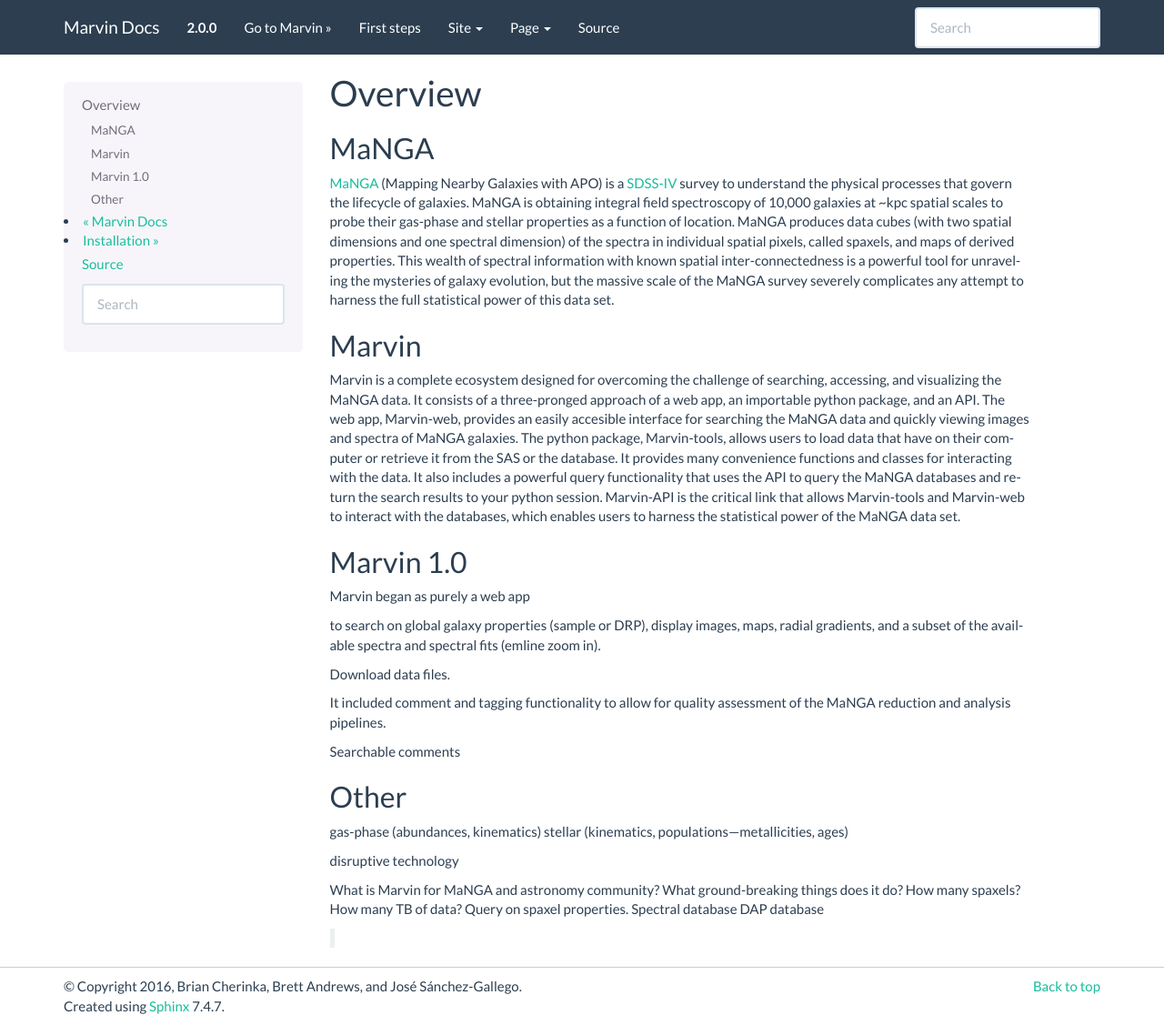
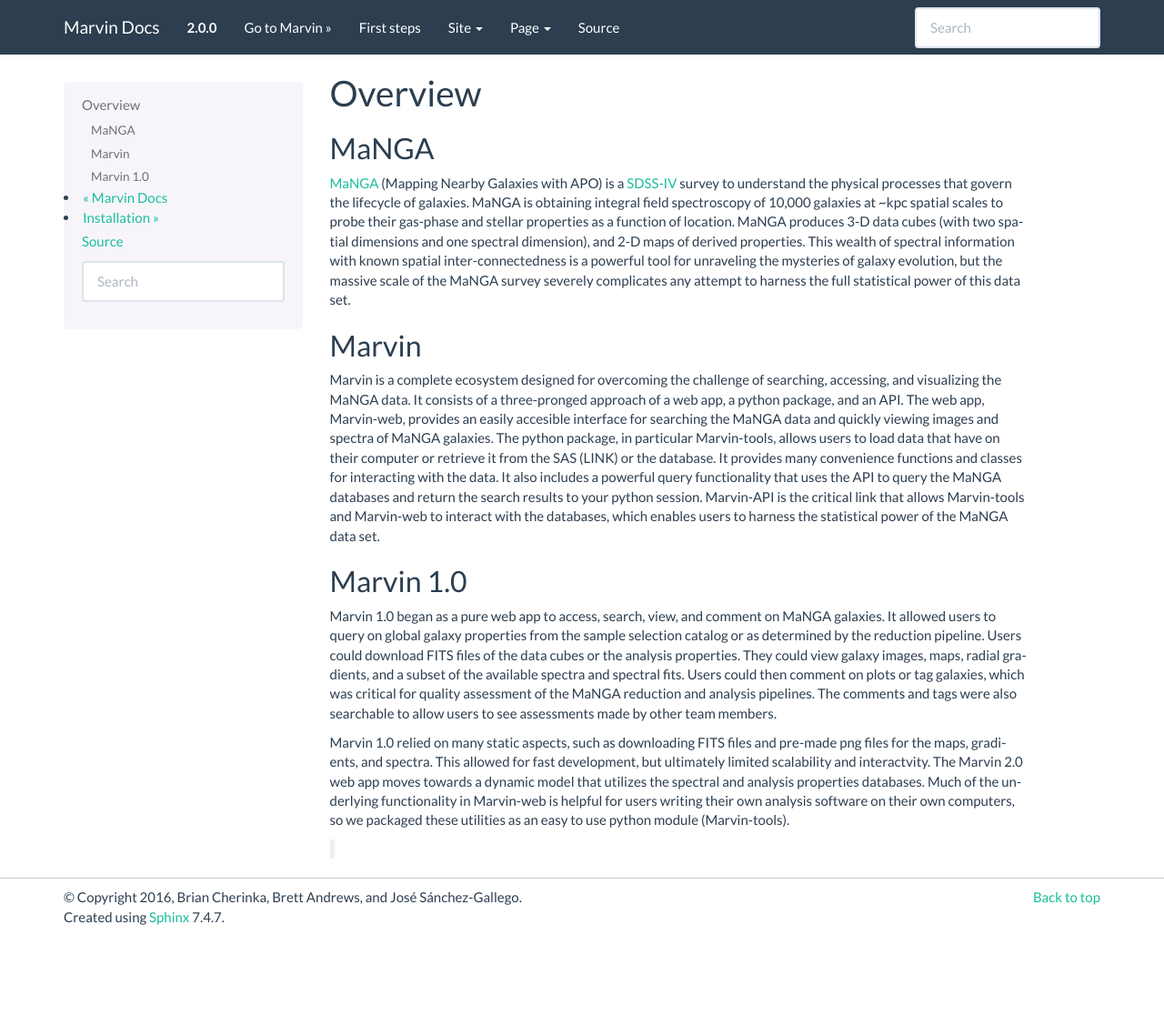
Before and after one commit to sdss/marvin, a Sphinx documentation site: the page built from docs/sphinx/overview.rst, in a window 1280 px wide and 1127 px high. Shown: the whole window at 91% size. Built offline with Sphinx 7.4.7, drawn with Linux system fonts in a browser that asks for light colours; pages that are not in the unit, such as notebooks, are missing from menus.

Commit message:
finish overview page

```diff
--- a/docs/sphinx/overview.rst
+++ b/docs/sphinx/overview.rst
@@ -9,13 +9,12 @@
 is a `SDSS-IV <http://www.sdss.org/>`_ survey to understand the physical
 processes that govern the lifecycle of galaxies. MaNGA is obtaining integral
 field spectroscopy of 10,000 galaxies at ~kpc spatial scales to probe their
-gas-phase and stellar properties as a function of location.  MaNGA produces data
-cubes (with two spatial dimensions and one spectral dimension) of the spectra in
-individual spatial pixels, called spaxels, and maps of derived properties. This
-wealth of spectral information with known spatial inter-connectedness is a
-powerful tool for unraveling the mysteries of galaxy evolution, but the massive
-scale of the MaNGA survey severely complicates any attempt to harness the full
-statistical power of this data set.
+gas-phase and stellar properties as a function of location.  MaNGA produces 3-D
+data cubes (with two spatial dimensions and one spectral dimension), and 2-D
+maps of derived properties. This wealth of spectral information with known
+spatial inter-connectedness is a powerful tool for unraveling the mysteries of
+galaxy evolution, but the massive scale of the MaNGA survey severely complicates
+any attempt to harness the full statistical power of this data set.
 
 
 Marvin
@@ -23,11 +22,11 @@
 
 Marvin is a complete ecosystem designed for overcoming the challenge of
 searching, accessing, and visualizing the MaNGA data. It consists of a
-three-pronged approach of a web app, an importable python package, and an API.
-The web app, Marvin-web, provides an easily accesible interface for searching
-the MaNGA data and quickly viewing images and spectra of MaNGA galaxies.  The
-python package, Marvin-tools, allows users to load data that have on their
-computer or retrieve it from the SAS or the database. It provides many
+three-pronged approach of a web app, a python package, and an API. The web app,
+Marvin-web, provides an easily accesible interface for searching the MaNGA data
+and quickly viewing images and spectra of MaNGA galaxies.  The python package,
+in particular Marvin-tools, allows users to load data that have on their
+computer or retrieve it from the SAS (LINK) or the database. It provides many
 convenience functions and classes for interacting with the data. It also
 includes a powerful query functionality that uses the API to query the MaNGA
 databases and return the search results to your python session. Marvin-API is
@@ -39,31 +38,20 @@
 Marvin 1.0
 ----------
 
-Marvin began as purely a web app
+Marvin 1.0 began as a pure web app to access, search, view, and comment on MaNGA
+galaxies. It allowed users to query on global galaxy properties from the sample
+selection catalog or as determined by the reduction pipeline. Users could
+download FITS files of the data cubes or the analysis properties. They could
+view galaxy images, maps, radial gradients, and a subset of the available
+spectra and spectral fits. Users could then comment on plots or tag galaxies,
+which was critical for quality assessment of the MaNGA reduction and analysis
+pipelines. The comments and tags were also searchable to allow users to see
+assessments made by other team members.
 
-to search on global galaxy properties (sample or DRP),
-display images, maps, radial gradients, and a subset of the available spectra
-and spectral fits (emline zoom in).
-
-Download data files.
-
-
-It included comment and tagging functionality to allow for quality assessment of
-the MaNGA reduction and analysis pipelines.
-
-Searchable comments
-
-
-Other
------
-gas-phase (abundances, kinematics)
-stellar (kinematics, populations---metallicities, ages)
-
-disruptive technology
-
-What is Marvin for MaNGA and astronomy community?
-What ground-breaking things does it do?
-How many spaxels? How many TB of data?
-Query on spaxel properties.
-Spectral database
-DAP database
+Marvin 1.0 relied on many static aspects, such as downloading FITS files and
+pre-made png files for the maps, gradients, and spectra. This allowed for fast
+development, but ultimately limited scalability and interactvity. The Marvin 2.0
+web app moves towards a dynamic model that utilizes the spectral and analysis
+properties databases. Much of the underlying functionality in Marvin-web is
+helpful for users writing their own analysis software on their own computers, so
+we packaged these utilities as an easy to use python module (Marvin-tools).
```
